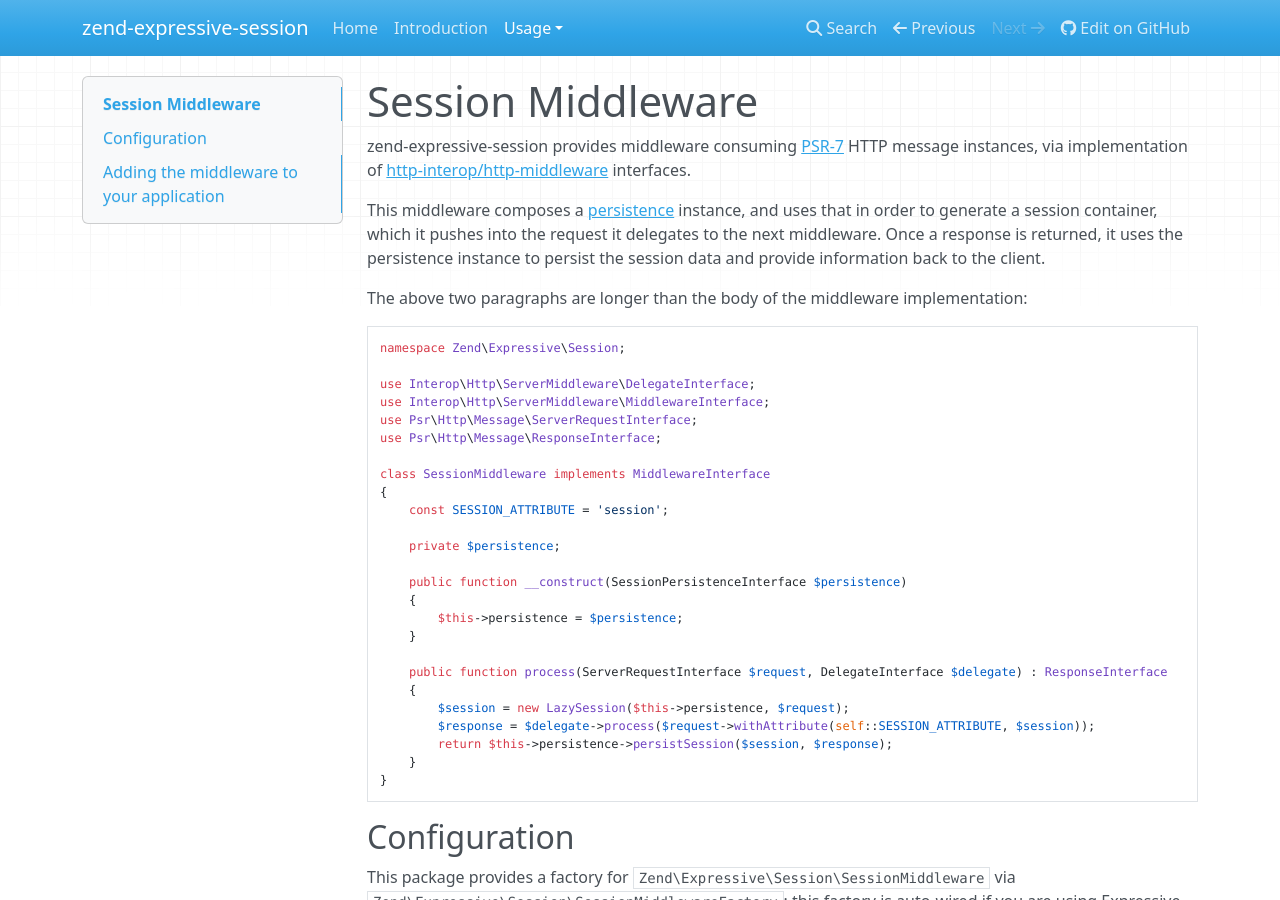
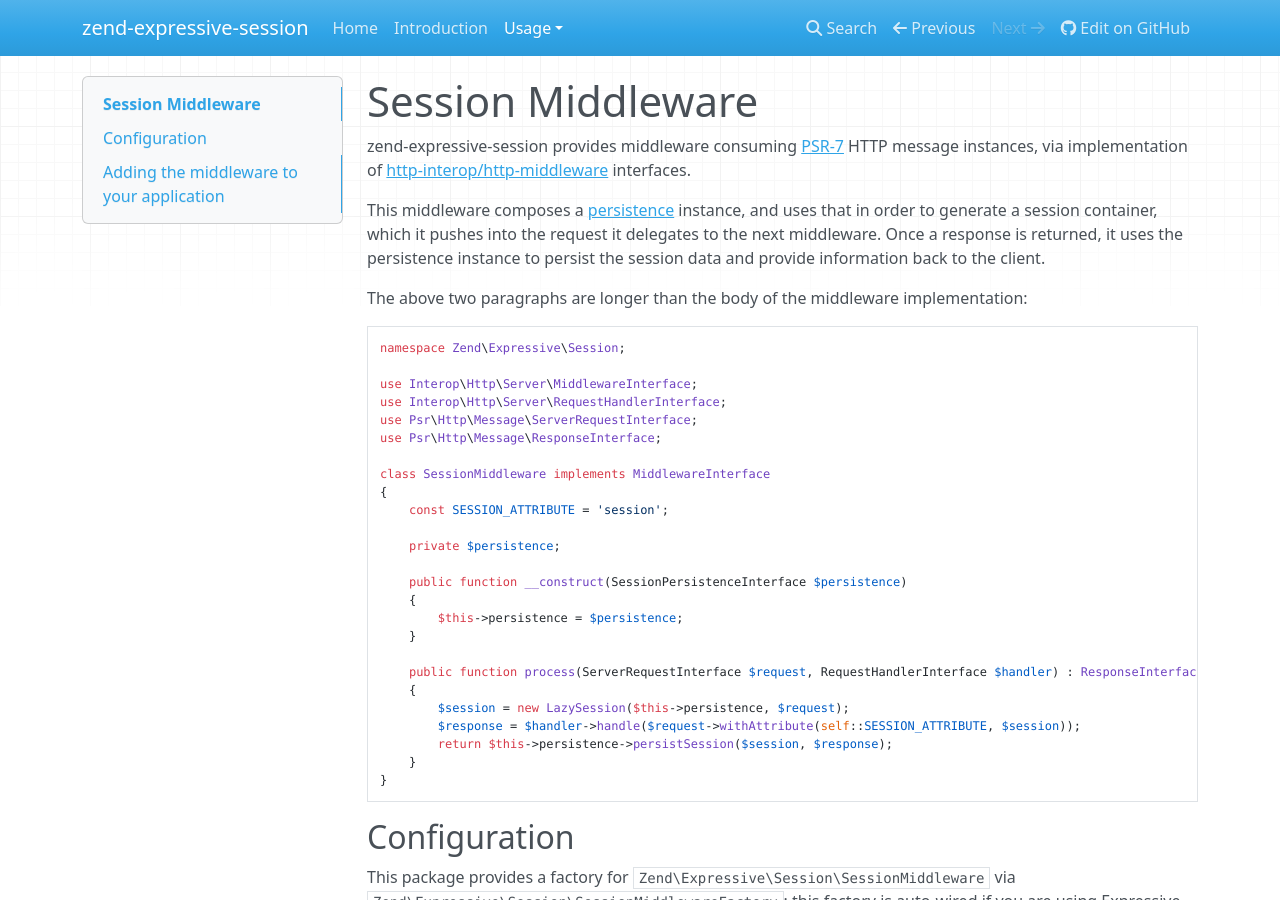
Before and after one commit to zendframework/zend-expressive-session, an MkDocs documentation site: the page built from docs/book/middleware.md, in a window 1280 px wide and 900 px high. Built offline with MkDocs 1.6.1, drawn with Linux system fonts in a browser that asks for light colours; nearby versions of some CDN libraries; old or Windows-style settings are respelled for this version of MkDocs.

Commit message:
Updated documentation to be compatibile with http-interop middleware 0.5.0

````diff
--- a/docs/book/middleware.md
+++ b/docs/book/middleware.md
@@ -17,8 +17,8 @@ implementation:
 ```php
 namespace Zend\Expressive\Session;
 
-use Interop\Http\ServerMiddleware\DelegateInterface;
-use Interop\Http\ServerMiddleware\MiddlewareInterface;
+use Interop\Http\Server\MiddlewareInterface;
+use Interop\Http\Server\RequestHandlerInterface;
 use Psr\Http\Message\ServerRequestInterface;
 use Psr\Http\Message\ResponseInterface;
 
@@ -33,10 +33,10 @@ class SessionMiddleware implements MiddlewareInterface
         $this->persistence = $persistence;
     }
 
-    public function process(ServerRequestInterface $request, DelegateInterface $delegate) : ResponseInterface
+    public function process(ServerRequestInterface $request, RequestHandlerInterface $handler) : ResponseInterface
     {
         $session = new LazySession($this->persistence, $request);
-        $response = $delegate->process($request->withAttribute(self::SESSION_ATTRIBUTE, $session));
+        $response = $handler->handle($request->withAttribute(self::SESSION_ATTRIBUTE, $session));
         return $this->persistence->persistSession($session, $response);
     }
 }
````
